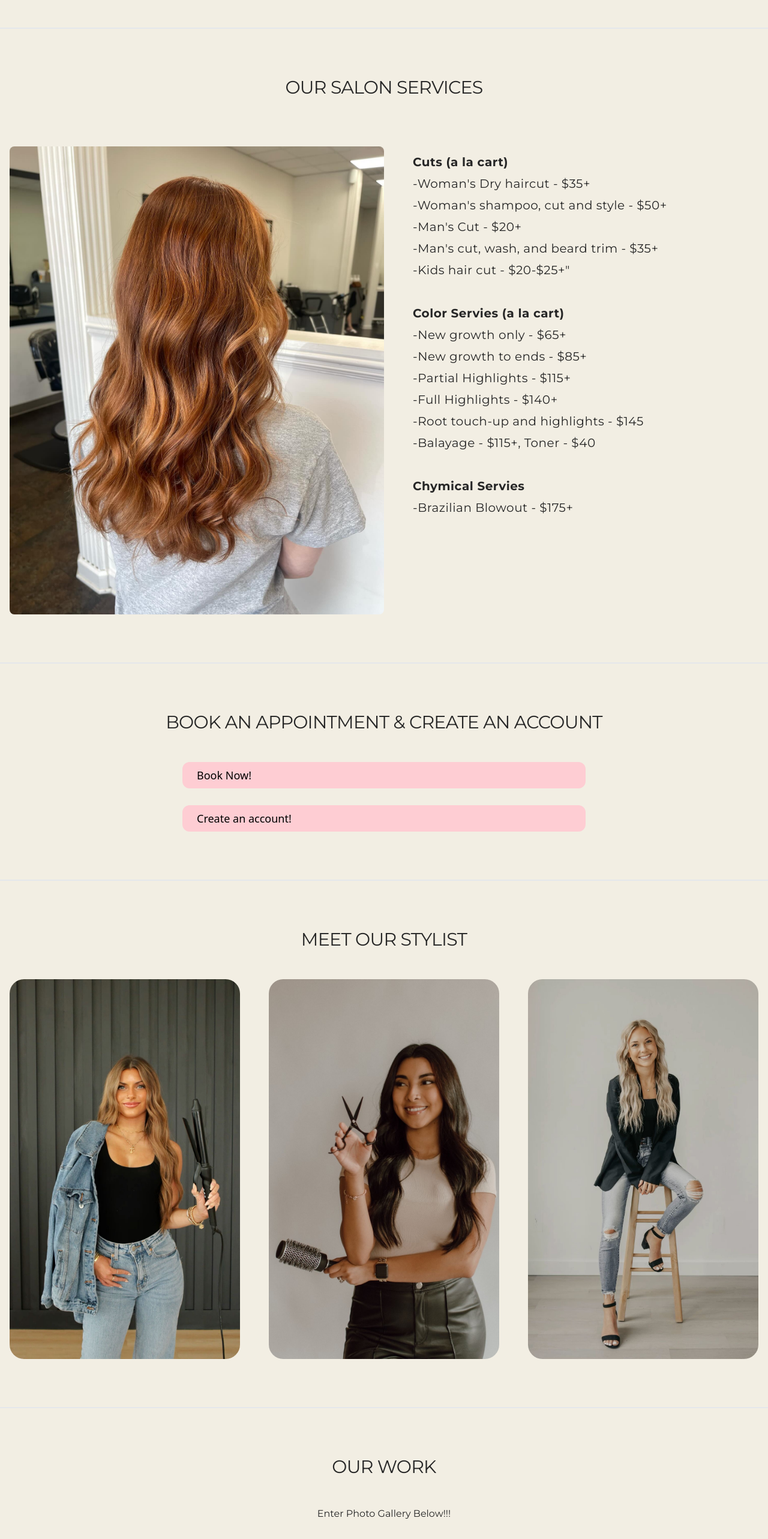
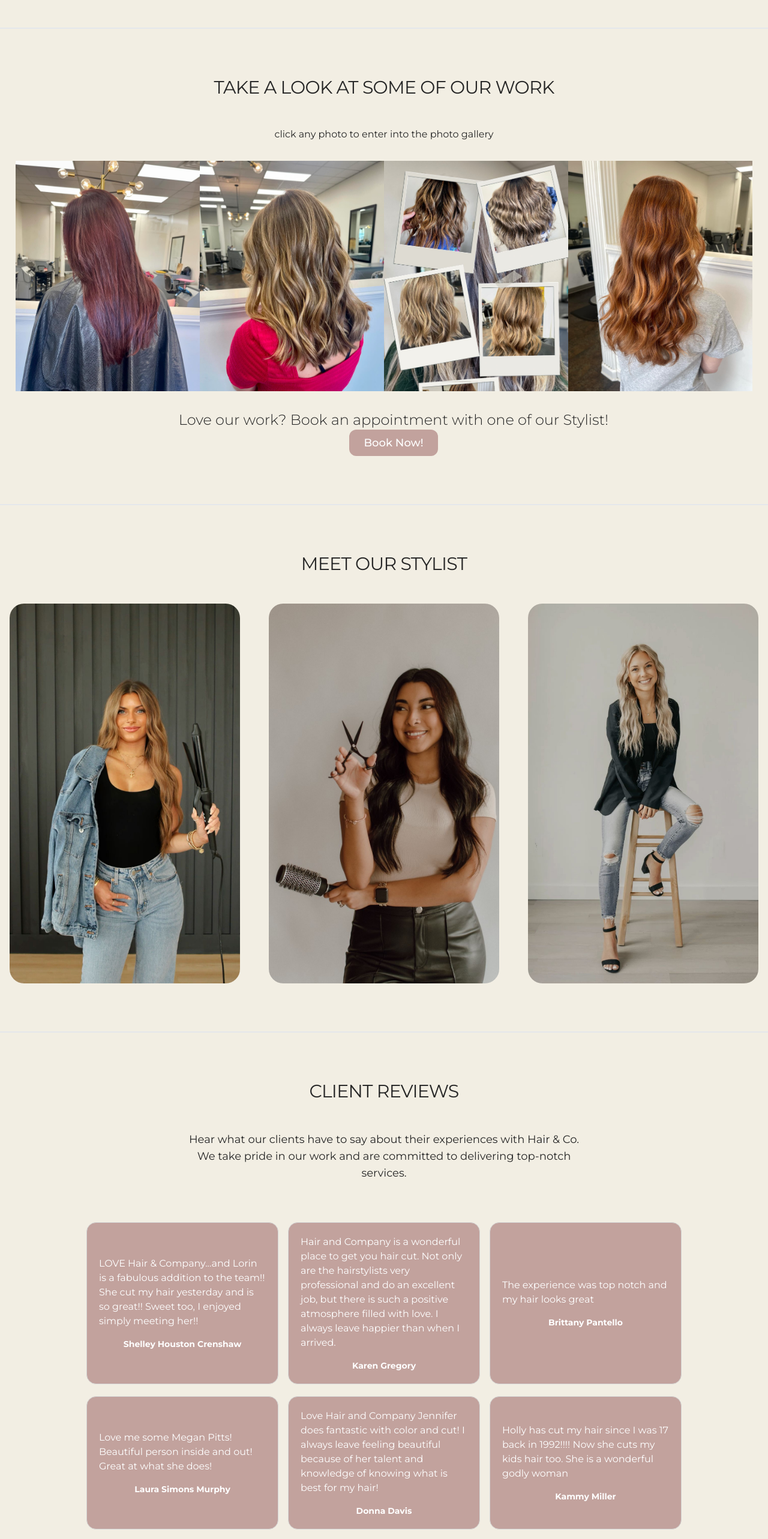
Before and after one commit to Mtduffey36/hair-and-co, a React (Vite) app in the folder client/: page / in a window 1280 px wide. Shown: the part 1040-3605 px from the top of the page at 60% size. Built offline with nearby package versions, Linux system fonts and the light colour scheme.

Commit message:
layout changes and routes for links

```diff
--- a/client/src/App.jsx
+++ b/client/src/App.jsx
@@ -6,6 +6,8 @@ import Footer from "./components/Footer";
 import Lightbox from "yet-another-react-lightbox";
 import SignUp from "./Pages/SignUp";
 import Booking from "./Pages/Booking";
+import About from "./Pages/About";
+import Services from "./Pages/Services";
 import Home from "./components/Home";
 
 const client = new ApolloClient({
@@ -24,6 +26,8 @@ const App = () => {
             <Route path="/" element={<Home />} />
             <Route path="/signup" element={<SignUp />} />
             <Route path="/booking" element={<Booking />} />
+            <Route path="/about" element={<About />} />
+            <Route path="/services" element={<Services />} />
           </Routes>
           <Footer />
           <Lightbox />
--- /dev/null
+++ b/client/src/Pages/About.jsx
@@ -0,0 +1,26 @@
+import { useNavigate } from 'react-router-dom';
+
+
+
+const About = () => {
+    const navigate = useNavigate();
+
+
+    return (
+        <section className="max-w-7xl mx-auto border-b-2 mt-20" id="about">
+            <h2 className="text-xl lg:text-3xl tracking-tight text-center uppercase
+            mb-12 mx-4">About Hair & Co.</h2>
+            <div className="flex flex-col items-center lg:space-x-8 mx-4 mb-20">
+                <div className="mb-8 lg:mb-0">
+
+
+                </div>
+                <p className="text-lg lg:text-3xl font-light text-center lg:text-left max-w-5xl mx-aut0 mt-8">
+                    place holder for into about Hair & Co. how it started and etc.
+                </p>
+            </div>
+        </section>
+    )
+}
+
+export default About
--- /dev/null
+++ b/client/src/Pages/Services.jsx
@@ -0,0 +1,55 @@
+import { SERVICES_CONTENT } from "../constants"
+
+const Services = () => {
+
+    return (
+        <section className="max-w-7xl mx-auto border-b-2" id="services">
+            <div className="my-20">
+                <h2 className="text-xl lg:text-3xl tracking-tight text-center
+                uppercase mb-20"> Our Salon Services</h2>
+                {SERVICES_CONTENT.map((service, index) => (
+                    <div key={index} className="mb-12 mx-4 flex flex-col lg:flex-row">
+                        <div className={`lg:w-1/2 mb-4 lg:mb-0 ${index % 2 === 0 ? "" : "lg:order-2"}`}>
+                            <img src={service.image} alt={service.title}
+                            className="w-full h-auto object-cover rounded-lg" />
+                    </div>
+                    <div className={`lg:w-1/2 flex flex-col ${
+                        index % 2 === 0 ? "lg:pl-12" : "lg:pr-12"}`}>
+                            <h3 className="text-xl lg:text-2xl font-medium mb-2">
+                                {service.title}
+                            </h3>
+                            <p className="mb-4 lg:tracking-wide text-lg lg:text-xl lg:leading-9">
+                               <ul>
+                               <li><strong>Cuts (a la cart)</strong> </li>
+                                <li>-Woman's Dry haircut - $35+</li>
+                                <li>-Woman's shampoo, cut and style - $50+</li>
+                                <li>-Man's Cut - $20+ </li>
+                                <li>-Man's cut, wash, and beard trim - $35+</li>
+                                <li>-Kids hair cut - $20-$25+"</li>
+
+                               <br/>
+                                <li><strong>Color Servies (a la cart)</strong> </li>
+                                <li>-New growth only - $65+ </li>
+                                <li>-New growth to ends - $85+</li>
+                                <li>-Partial Highlights - $115+ </li>
+                                <li>-Full Highlights - $140+ </li>
+                                <li>-Root touch-up and highlights - $145</li>
+                                <li>-Balayage - $115+, Toner - $40</li>
+
+                                <br/>
+                                <li><strong>Chymical Servies</strong> </li>
+                                <li>-Brazilian Blowout - $175+</li>
+
+                                </ul>
+
+
+                            </p>
+                        </div>
+                    </div>
+                ))}
+            </div>
+        </section>
+    )
+}
+
+export default Services
--- a/client/src/components/Home.jsx
+++ b/client/src/components/Home.jsx
@@ -1,13 +1,11 @@
 import React, { useEffect } from 'react';
 import { useLocation } from 'react-router-dom';
 import Hero from "./Hero";
-import Services from "./Services";
 import Portfolio from "./Portfolio";
-import About from "./About";
 import Reviews from "./Reviews";
 import ContactUs from "./ContactUs";
 import OurWork from "./OurWork";
-import Appointments from "./Appointments";
+
 
 const Home = () => {
   const location = useLocation();
@@ -25,11 +23,8 @@ const Home = () => {
   return (
     <>
       <Hero />
-      <section id="services"><Services /></section>
-      <section id="appointments"><Appointments /></section>
+      <section id="OurWork"><OurWork /></section>
       <section id="portfolio"><Portfolio /></section>
-      <section id="OurWork"><OurWork /></section>
-      <section id="about"><About /></section>
       <section id="reviews"><Reviews /></section>
       <section id="contact"><ContactUs /></section>
     </>
--- a/client/src/components/Navbar.jsx
+++ b/client/src/components/Navbar.jsx
@@ -19,20 +19,22 @@ const Navbar = () => {
     }
 
     const handleLinkClick = (e, link) => {
+        e.preventDefault();
         if (link.name === "Sign In") {
-            handleSignInClick(e)
+            handleSignInClick(e);
+        } else if (link.link.startsWith('#')) {
+            navigate('/');
+            setTimeout(() => {
+                const element = document.getElementById(link.link.replace('#', ''));
+                if (element) {
+                    element.scrollIntoView({ behavior: 'smooth' });
+                }
+            }, 100);
         } else {
-            e.preventDefault()
-            navigate('/' + link.link)
-            setTimeout(() => {
-                const element = document.getElementById(link.link.replace('#', ''))
-                if (element) {
-                    element.scrollIntoView({ behavior: 'smooth' })
-                }
-            }, 100)
+            navigate(link.link);
         }
         if (isOpen) {
-            setIsOpen(false)
+            setIsOpen(false);
         }
     }
 
--- a/client/src/components/OurWork.jsx
+++ b/client/src/components/OurWork.jsx
@@ -3,6 +3,14 @@ import { useNavigate } from "react-router-dom";
 import * as React from 'react'
 import Lightbox from "yet-another-react-lightbox"
 import "yet-another-react-lightbox/styles.css"
+import {
+    Captions,
+    Fullscreen,
+    Thumbnails,
+    Zoom,
+  } from 'yet-another-react-lightbox/plugins';
+  import 'yet-another-react-lightbox/plugins/captions.css';
+  import 'yet-another-react-lightbox/plugins/thumbnails.css';
 
 //photo gallery
 import HairBlowout from "../assets/HairBlowout.jpg"
@@ -24,15 +32,19 @@ const OurWork = () => {
         <>
         <section className="max-w-7xl mx-auto border-b-2 mt-20" id="OurWork">
             <h2 className="text-xl lg:text-3xl tracking-tight text-center uppercase
-            mb-12 mx-4">Our Work</h2>
+            mb-12 mx-4">Take a look at some of our work</h2>
             <div className="flex flex-col items-center lg:space-x-8 mx-4 mb-20">
-                    Enter Photo Gallery Below!!!
+                click any photo to enter into the photo gallery
 
-            <button type="button" onClick={() => setOpen(true)}>
+            <button id="slides" type="button" onClick={() => setOpen(true)}>
                 <img src={HairBlowout} alt="Hair Blowout" className="mt-8 h-96 w-full object-cover"/>
+                <img src={slide1} alt="MeganHairOne" className="mt-8 h-96 w-full object-cover"/>
+                <img src={slide2} alt="HairShots" className="mt-8 h-96 w-full object-cover"/>
+                <img src={slide3} alt="CopperHair" className="mt-8 h-96 w-full object-cover"/>
             </button>
 
             <Lightbox
+            plugins={[Captions, Fullscreen, Zoom, Thumbnails]}
             open={open}
             close={() => setOpen(false)}
             slides={[
@@ -42,12 +54,14 @@ const OurWork = () => {
             ]}
 
             />
-                <p className="text-lg lg:text-2xl font-light text-center lg:text-left max-w-5xl mx-aut0 mt-8">
-                    Book an appointment with one of our Stylist
+                <p className="text-lg lg:text-2xl font-light text-center lg:text-left max-w-5xl mx-auto mt-8">
+                    Love our work? Book an appointment with one of our Stylist!
 
-                    <div className="flex items-center rounded-xl bg-rose-200 p-2
-                        px-6 font-sans font-medium text-black hover:bg-gray-500">
-                    <button onClick={handleBookingClick}> Book Now!</button>
+                    <div className="max-w-xs text-lg text-center mx-auto">
+                    <button className="rounded-xl bg-rosy-brown py-2
+                        px-6 font-Montserrat font-medium text-white hover:bg-gray-500"
+                        onClick={handleBookingClick}> Book Now!</button>
+
                     </div>
 
 
--- a/client/src/components/Reviews.jsx
+++ b/client/src/components/Reviews.jsx
@@ -12,11 +12,11 @@ const Reviews = () => {
                 </p>
                 <div className="flex flex-wrap justify-center">
                     {REVIEWS.reviews.map((review, index) => (
-                      <div key={index} className="mt-20 flex flex-col items-center justify-center
-                      rounded-2xl border border-neutral-300 p-10 mx-2 max-w-xs">
+                      <div key={index} className="mt-5 flex flex-col items-center justify-center
+                      rounded-2xl border border-neutral-300 p-5 mx-2 max-w-xs text-white bg-rosy-brown">
                           <p className="mb-4">{review.review}</p>
                           <div classname="flex items-center mt-4">
-                              {/* <img src={review.image} alt={review.name} className="w-12 h-12 rounded-full mr-4"/> */}
+
                             <div>
                                 <p className="text-sm font-bold">{review.name}</p>
                                 <p className="text-sm text-neutral-500">{review.title}</p>
--- a/client/src/constants/index.js
+++ b/client/src/constants/index.js
@@ -15,11 +15,11 @@ export const LINKS = [
   },
   {
     name: "Book appointment",
-    link: "#appointments",
+    link: "/bookings",
   },
   {
     name: "Services",
-    link: "#services",
+    link: "/services",
   },
   {
     name: "Stylist",
@@ -31,7 +31,7 @@ export const LINKS = [
   },
   {
     name: "About",
-    link: "#about",
+    link: "/about",
   },
   {
     name: "Reviews",
@@ -106,37 +106,31 @@ export const REVIEWS = {
   reviews: [
     {
       name: "Shelley Houston Crenshaw",
-      title: "Hair Review",
       review:
         "LOVE Hair & Company...and Lorin is a fabulous addition to the team!! She cut my hair yesterday and is so great!! Sweet too, I enjoyed simply meeting her!!",
     },
     {
       name: "Karen Gregory",
-      title: "recommends Hair & Company",
       review:
       "Hair and Company is a wonderful place to get you hair cut. Not only are the hairstylists very professional and do an excellent job, but there is such a positive atmosphere filled with love. I always leave happier than when I arrived.",
     },
     {
       name: "Brittany Pantello",
-      title: "Hair Review",
       review:
       "The experience was top notch and my hair looks great",
     },
     {
       name: "Laura Simons Murphy",
-      title: "Client of Megan Pitts Duffey",
       review:
       "Love me some Megan Pitts! Beautiful person inside and out! Great at what she does!",
     },
     {
       name: "Donna Davis",
-      title: "Client of Jennifer",
       review:
       "Love Hair and Company Jennifer does fantastic with color and cut!  I always leave feeling beautiful because of her talent and knowledge of knowing what is best for my hair!",
     },
     {
       name: "Kammy Miller",
-      title: "Client of Holly",
       review:
       "Holly has cut my hair since I was 17 back in 1992!!!! Now she cuts my kids hair too. She is a wonderful godly woman",
     },
--- a/client/src/index.css
+++ b/client/src/index.css
@@ -12,3 +12,8 @@
 #logo {
   font-family: "Fraunces", sans-serif;
 }
+
+#slides {
+  display: flex;
+
+}
```
